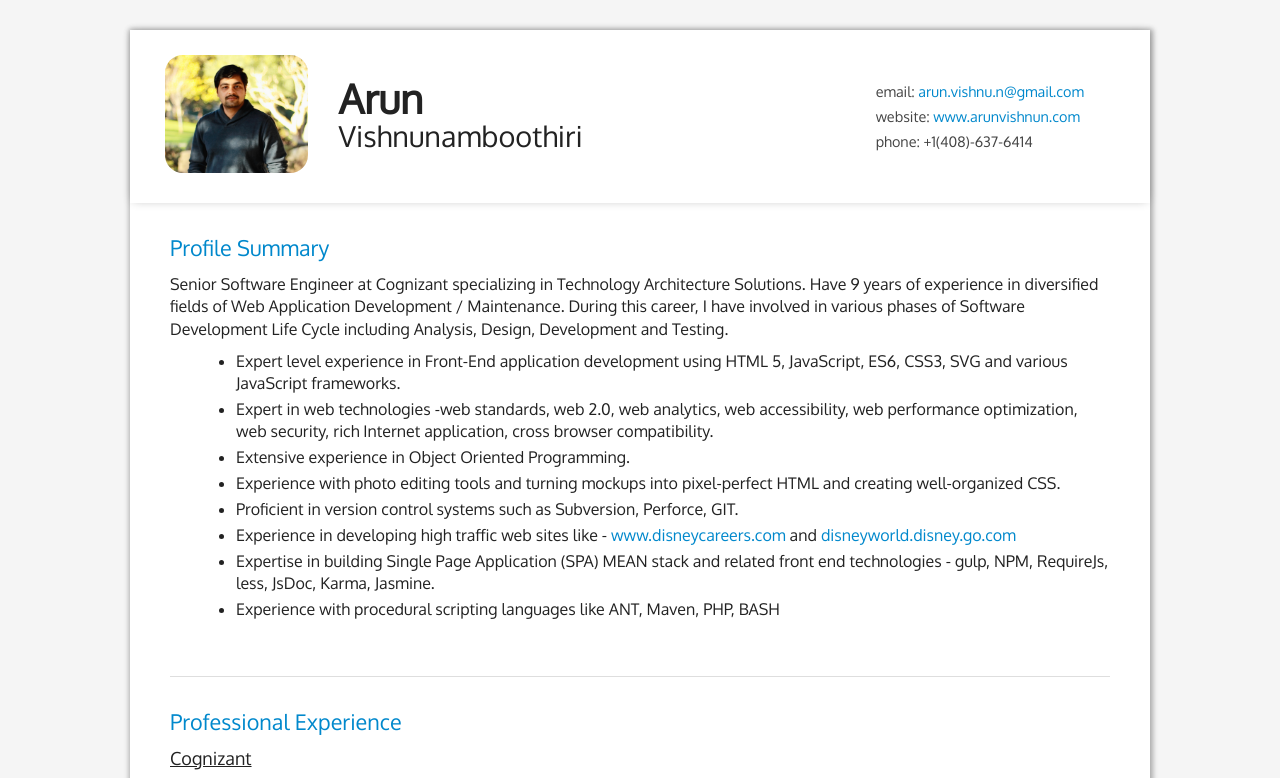
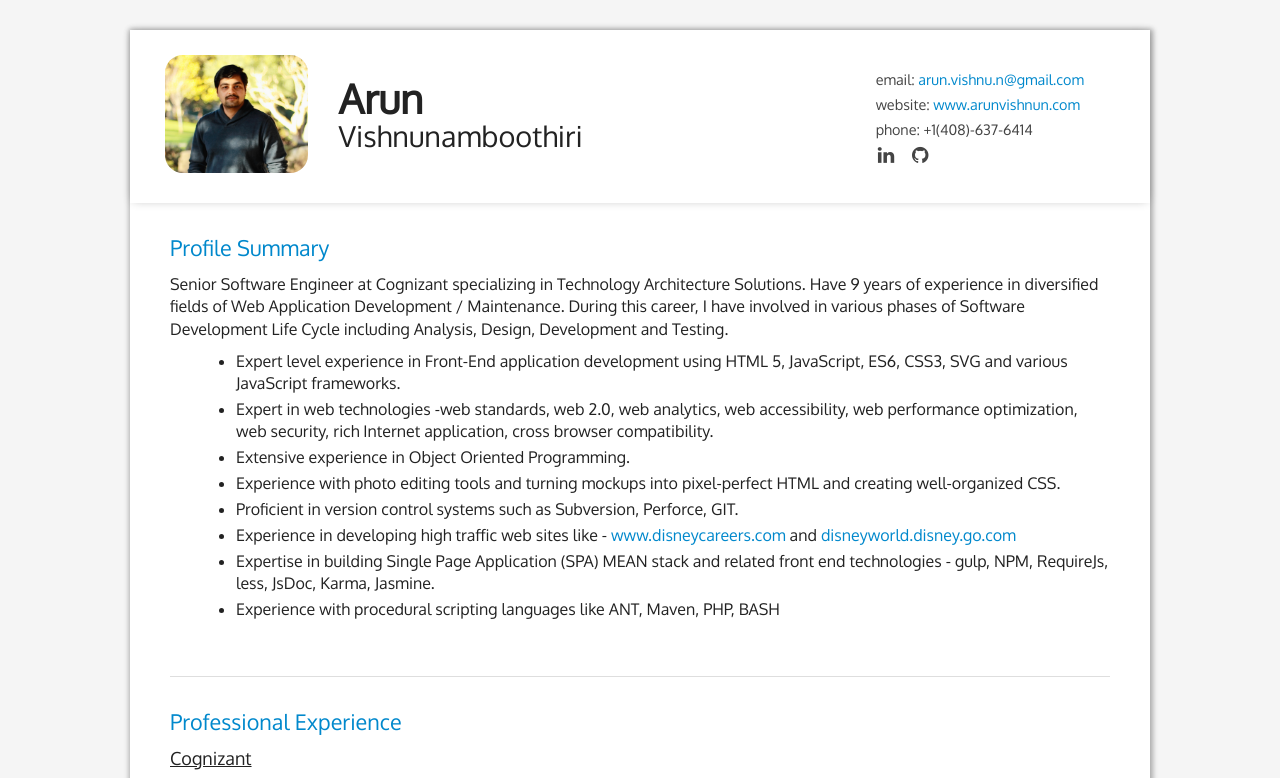
Before and after one commit to arunvishnun/simple-profile, a website: page index.html in a window 1280 px wide. Shown: the top 778 px of the page. Drawn offline with nearby package versions, Linux system fonts and the light colour scheme.

Commit message:
include git and linkedin

```diff
--- a/css/app.css
+++ b/css/app.css
@@ -114,6 +114,16 @@
 #contactDetails ul li a, #contactDetails ul li a:hover, a[href^=tel], .url {
 	color: #0088CC;
 	text-decoration: none;
+}
+
+#contactDetails ul li.social a {
+	margin: 3px 8px 3px -2px;
+	cursor: pointer;
+	color: #444;
+}
+
+#contactDetails ul li a:hover {
+	color: #0088CC;
 }
 
 section {
--- a/index.html
+++ b/index.html
@@ -4,6 +4,7 @@
     <meta charset="utf-8">
     <title>Arun Nampoothiri - Sr Front-End Engineer</title>
     <link href="https://maxcdn.bootstrapcdn.com/bootstrap/3.3.7/css/bootstrap.min.css" rel="stylesheet" integrity="sha384-BVYiiSIFeK1dGmJRAkycuHAHRg32OmUcww7on3RYdg4Va+PmSTsz/K68vbdEjh4u" crossorigin="anonymous">
+    <link rel="stylesheet" href="https://maxcdn.bootstrapcdn.com/font-awesome/4.4.0/css/font-awesome.min.css">
     <!-- <link href='https://fonts.googleapis.com/css?family=Open+Sans' rel='stylesheet' type='text/css'> -->
     <!-- <link href="https://fonts.googleapis.com/css?family=Arimo" rel="stylesheet"> -->
     <link href="https://fonts.googleapis.com/css?family=Oxygen:300,400" rel="stylesheet">
@@ -24,6 +25,10 @@
 		    <li>email: <a href="mailto:arun.vishnu.n@gmail.com" target="_blank">arun.vishnu.n@gmail.com</a></li>
 		    <li>website: <a href="http://www.arunvishnun.com">www.arunvishnun.com</a></li>
 		    <li>phone: +1(408)-637-6414</li>
+		    <li class='social'>
+		    	<a href="https://www.linkedin.com/in/arun-nv-09872919/" target="_blank"><i class="fa fa-fw fa-lg fa-linkedin"></i></a>
+		    	<a href="https://github.com/arunvishun" target="_blank"><i class="fa fa-fw fa-lg fa-github"></i></a>
+		    </li>
 		  </ul>
 		</div>
 		<div class="clear"></div>
```
